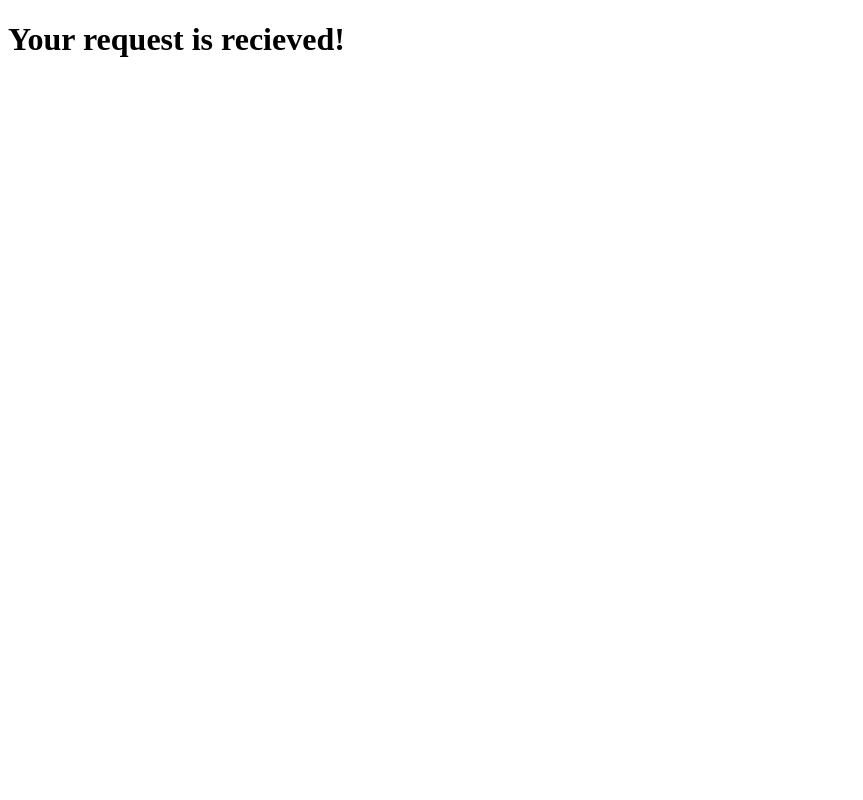
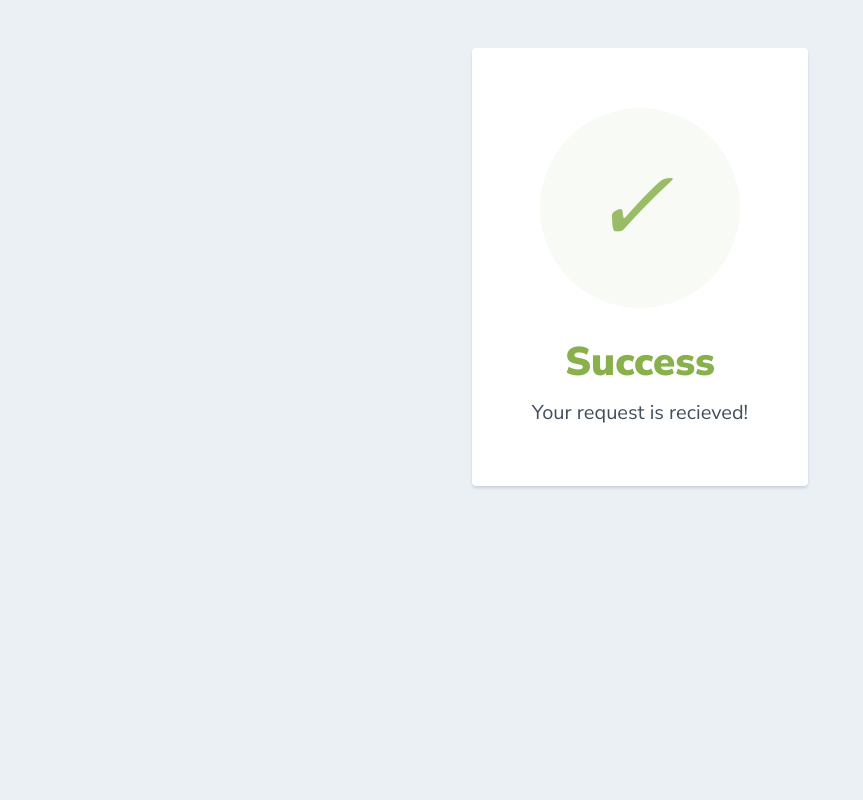
Before and after one commit to srii5477/DBMS-Course-Project, a Flask app: page /successfully-entered-page in a window 1280 px wide. Shown: the whole page, without its empty margins (0-863 px from the left). Run offline with Flask 3, Linux system fonts and the light colour scheme; some libraries are stand-ins or nearby versions.

Commit message:
Update success_page.html

```diff
--- a/templates/success_page.html
+++ b/templates/success_page.html
@@ -1,11 +1,48 @@
-<!DOCTYPE html>
-<html lang="en">
-<head>
-    <meta charset="UTF-8">
-    <meta name="viewport" content="width=device-width, initial-scale=1.0">
-    <title>DMS</title>
-</head>
-<body>
-    <h1>Your request is recieved!</h1>
-</body>
+<html>
+  <head>
+    <link href="https://fonts.googleapis.com/css?family=Nunito+Sans:400,400i,700,900&display=swap" rel="stylesheet">
+  </head>
+    <style>
+      body {
+        text-align: center;
+        padding: 40px 0;
+        background: #EBF0F5;
+      }
+        h1 {
+          color: #88B04B;
+          font-family: "Nunito Sans", "Helvetica Neue", sans-serif;
+          font-weight: 900;
+          font-size: 40px;
+          margin-bottom: 10px;
+        }
+        p {
+          color: #404F5E;
+          font-family: "Nunito Sans", "Helvetica Neue", sans-serif;
+          font-size:20px;
+          margin: 0;
+        }
+      i {
+        color: #9ABC66;
+        font-size: 100px;
+        line-height: 200px;
+        margin-left:-15px;
+      }
+      .card {
+        background: white;
+        padding: 60px;
+        border-radius: 4px;
+        box-shadow: 0 2px 3px #C8D0D8;
+        display: inline-block;
+        margin: 0 auto;
+      }
+    </style>
+    <body>
+      <div class="card">
+      <div style="border-radius:200px; height:200px; width:200px; background: #F8FAF5; margin:0 auto;">
+        <i class="checkmark">✓</i>
+      </div>
+        <h1>Success</h1>
+        <p>Your request is recieved!</p>
+      </div>
+    </body>
 </html>
```
